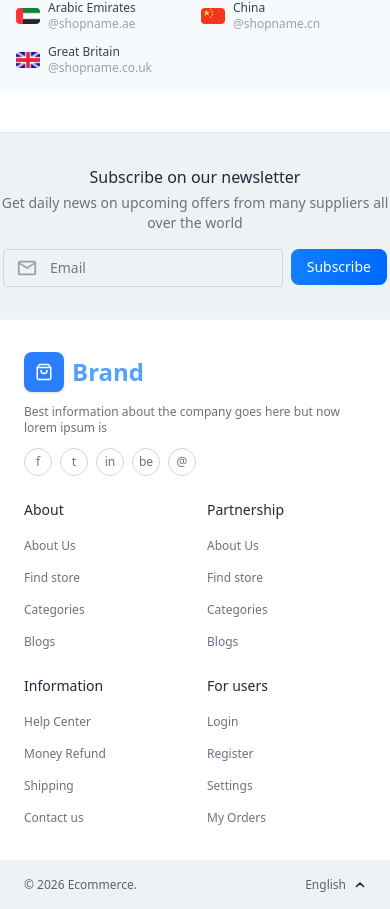
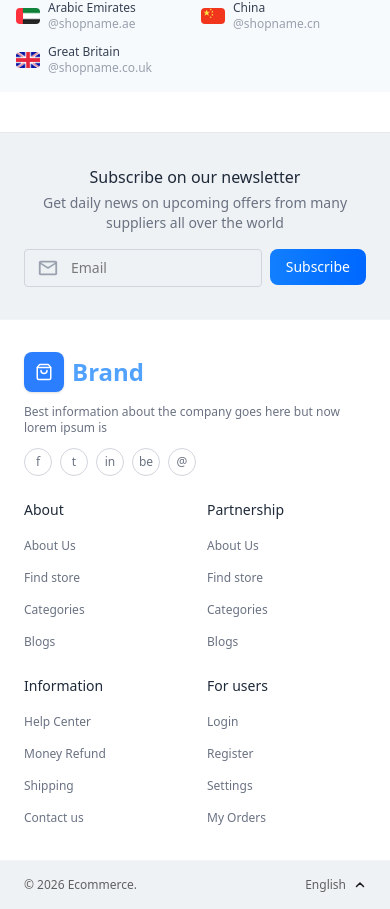
Before and after one commit to m-faizan-adill/ecommerce-fullstack-design-FE, a Next.js app: page / in a window 390 px wide. Shown: the part 3568-4477 px from the top of the page. Built offline with nearby package versions, Linux system fonts and the light colour scheme.

Commit message:
style(footer): add responsive padding to newsletter section

```diff
--- a/src/components/layout/Footer.tsx
+++ b/src/components/layout/Footer.tsx
@@ -10,7 +10,7 @@ export default function Footer() {
   return (
     <footer className="bg-[#EFF2F4] border-t border-gray-200 mt-10">
       {/* Newsletter */}
-      <div className="text-center py-8 border-b border-gray-100">
+      <div className="text-center py-8 border-b px-6 border-gray-100">
         <h3 className="font-medium text-gray-800 mb-1">Subscribe on our newsletter</h3>
         <p className="text-sm text-gray-500 mb-4">Get daily news on upcoming offers from many suppliers all over the world</p>
         <div className="flex justify-center gap-2 max-w-sm mx-auto">
```
